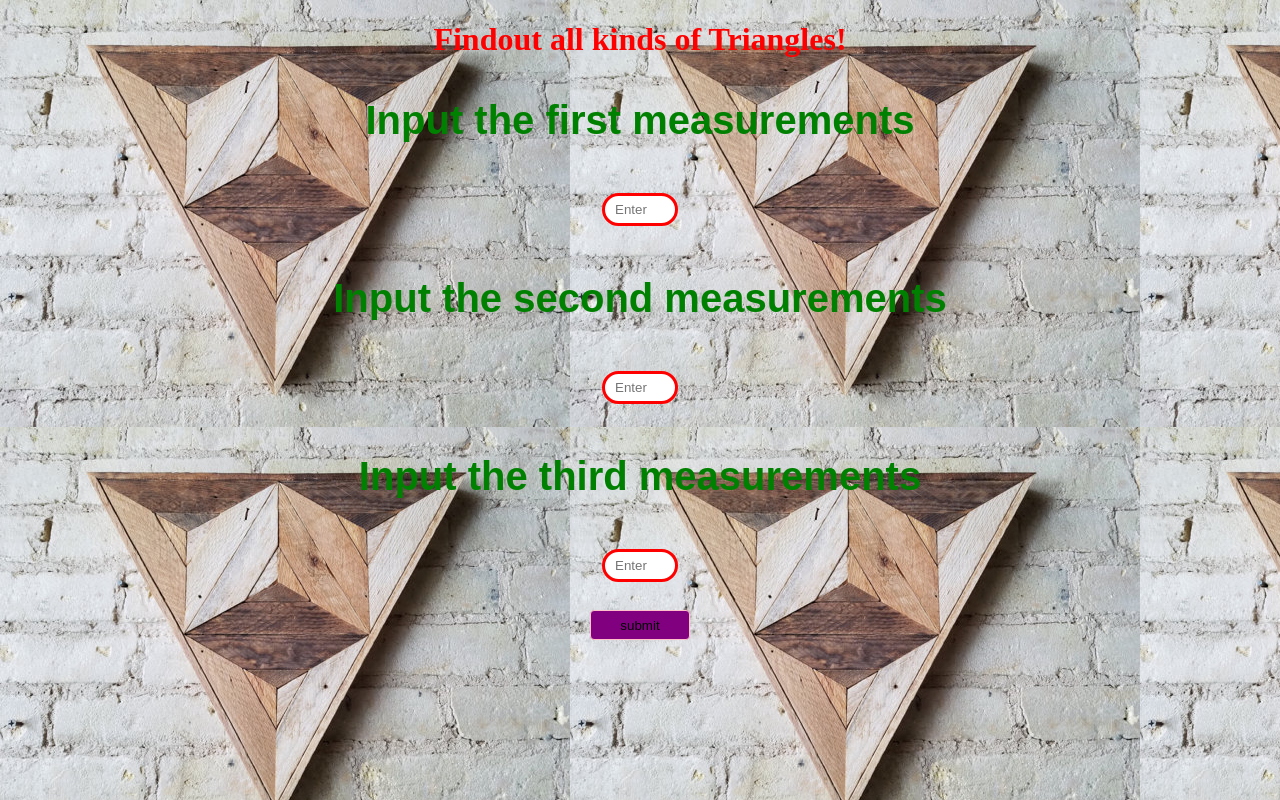
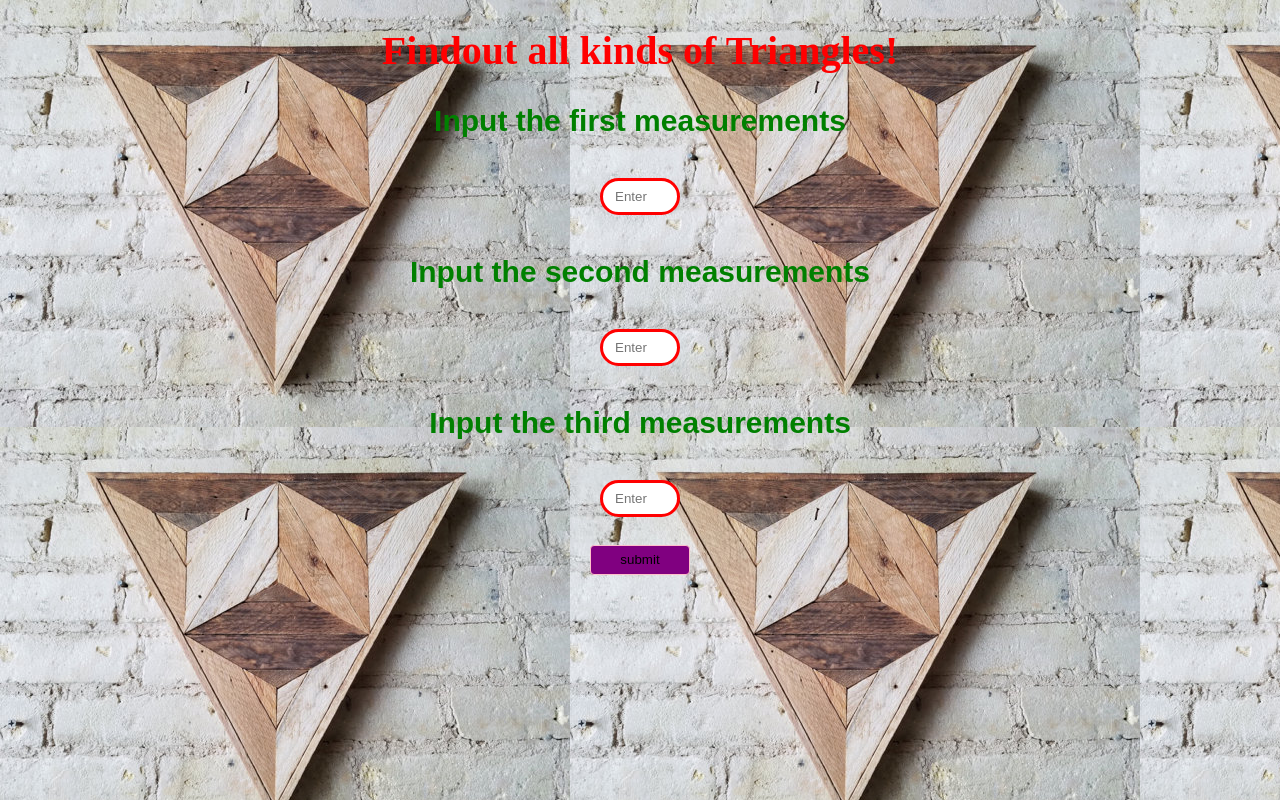
Before and after one commit to Mutebip/Triangle-Tracker1, a plain HTML site: page index.html in a window 1280 px wide. Drawn offline with Linux system fonts and the light colour scheme.

```diff
--- a/css/styles.css
+++ b/css/styles.css
@@ -12,7 +12,7 @@
 }
 input[type=number]{
   width = 100%;
-  padding: 6px 10px;
+  padding: 8px 12px;
   margin: 10px 0;
   display: inline-block;
   border: 3px solid red;
@@ -32,7 +32,8 @@
 p{color: green;
   font-style: normal;
   font-family: sans-serif;
-  font-size: 40px;
+  font-size: 30px;
 }
-h1{color: red}
+h1{color: red;
+font-size: 40px}
 .in{display: inline;}
```
